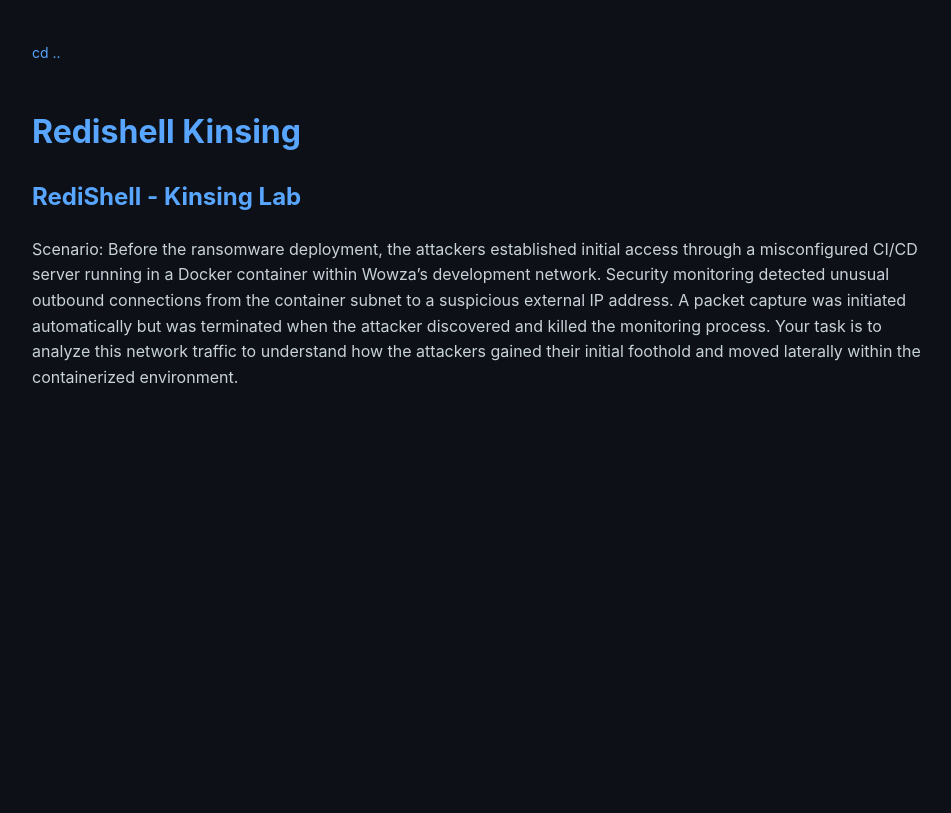
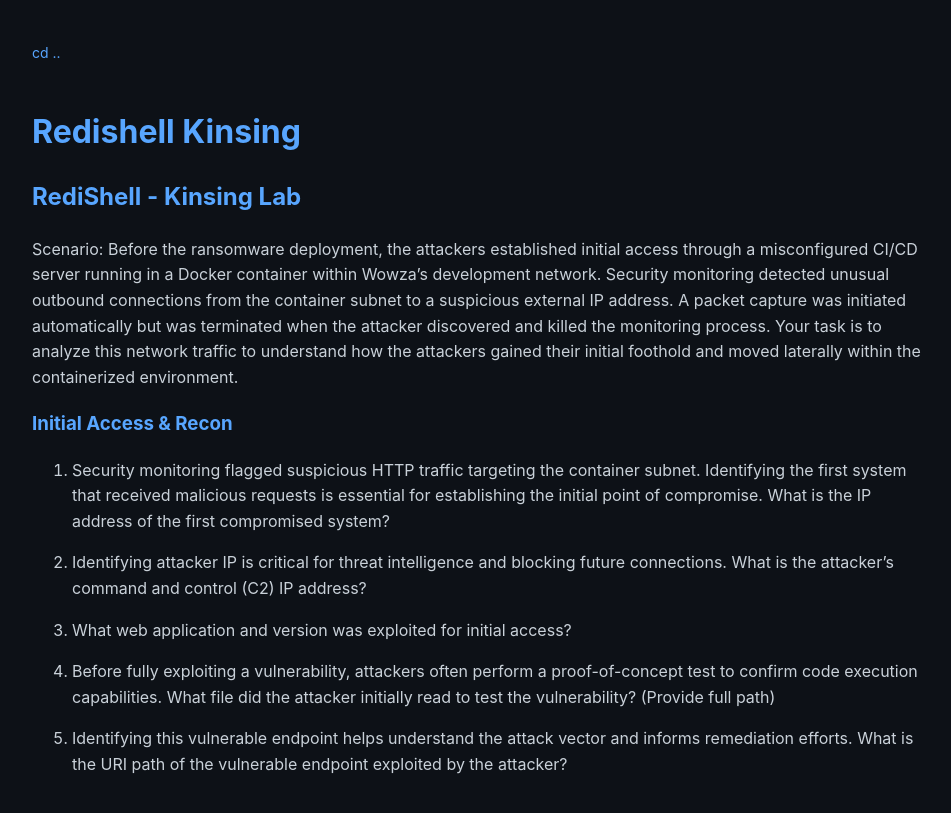
Before and after one commit to soreRum/soreRum.github.io, a Jekyll site: the page built from _posts/2026-03-12-Redishell-Kinsing.md, in a window 1280 px wide. Shown: the top 813 px of the page, without its empty margins (158-1109 px from the left). Built offline with Jekyll 4.4.1, drawn with Linux system fonts in a browser that asks for light colours; our own code applies the rules of GitHub Pages for plain Markdown files.

Commit message:
Update 2026-03-12-Redishell-Kinsing.md

```diff
--- a/_posts/2026-03-12-Redishell-Kinsing.md
+++ b/_posts/2026-03-12-Redishell-Kinsing.md
@@ -1,3 +1,19 @@
 ## RediShell - Kinsing Lab
 
 Scenario: Before the ransomware deployment, the attackers established initial access through a misconfigured CI/CD server running in a Docker container within Wowza's development network. Security monitoring detected unusual outbound connections from the container subnet to a suspicious external IP address. A packet capture was initiated automatically but was terminated when the attacker discovered and killed the monitoring process. Your task is to analyze this network traffic to understand how the attackers gained their initial foothold and moved laterally within the containerized environment.
+
+### Initial Access & Recon
+
+1. Security monitoring flagged suspicious HTTP traffic targeting the container subnet. Identifying the first system that received malicious requests is essential for establishing the initial point of compromise. What is the IP address of the first compromised system?
+
+
+2. Identifying attacker IP is critical for threat intelligence and blocking future connections. What is the attacker's command and control (C2) IP address?
+
+
+3. What web application and version was exploited for initial access?
+
+
+4. Before fully exploiting a vulnerability, attackers often perform a proof-of-concept test to confirm code execution capabilities. What file did the attacker initially read to test the vulnerability? (Provide full path)
+
+
+5. Identifying this vulnerable endpoint helps understand the attack vector and informs remediation efforts. What is the URI path of the vulnerable endpoint exploited by the attacker?
```
